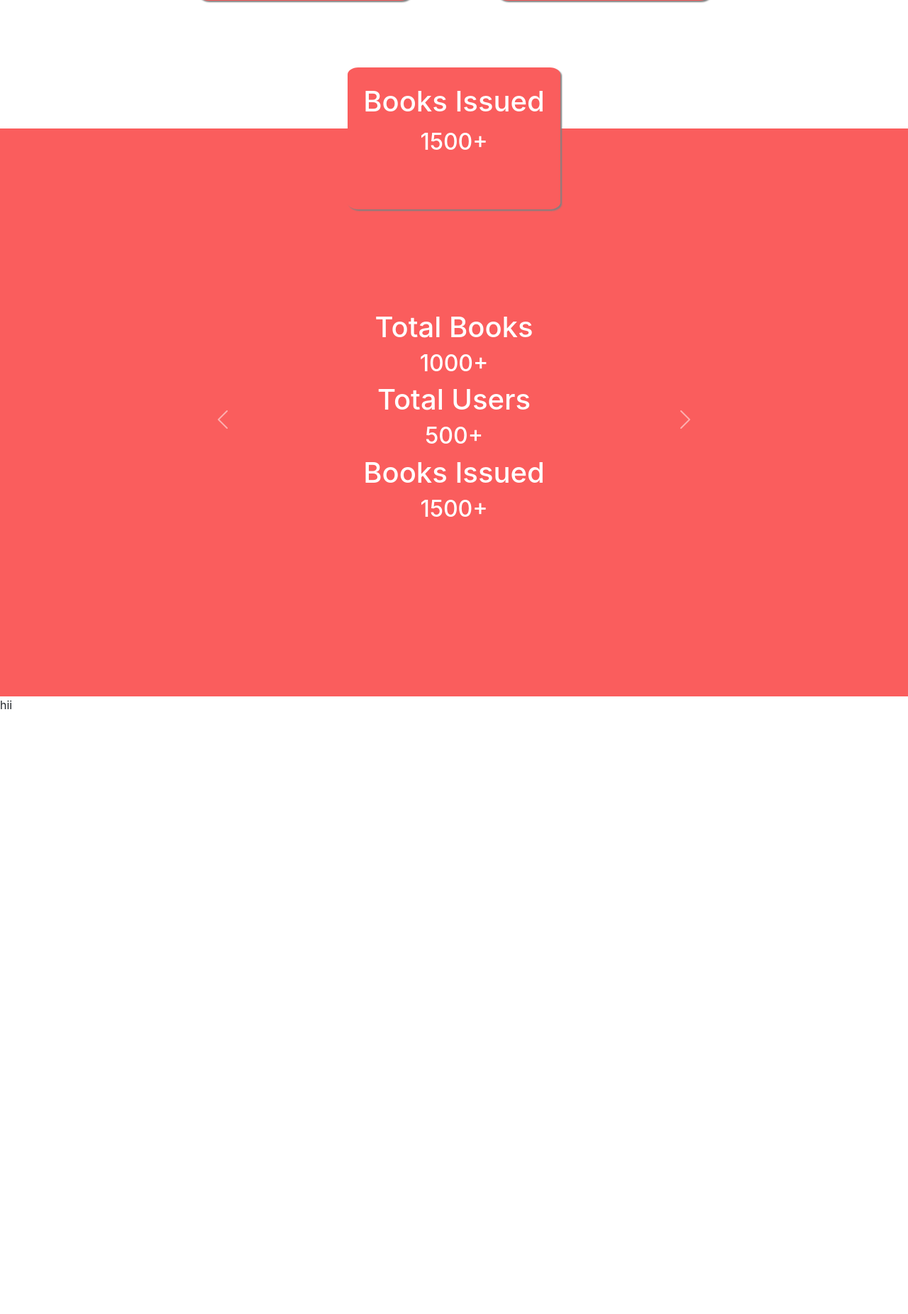
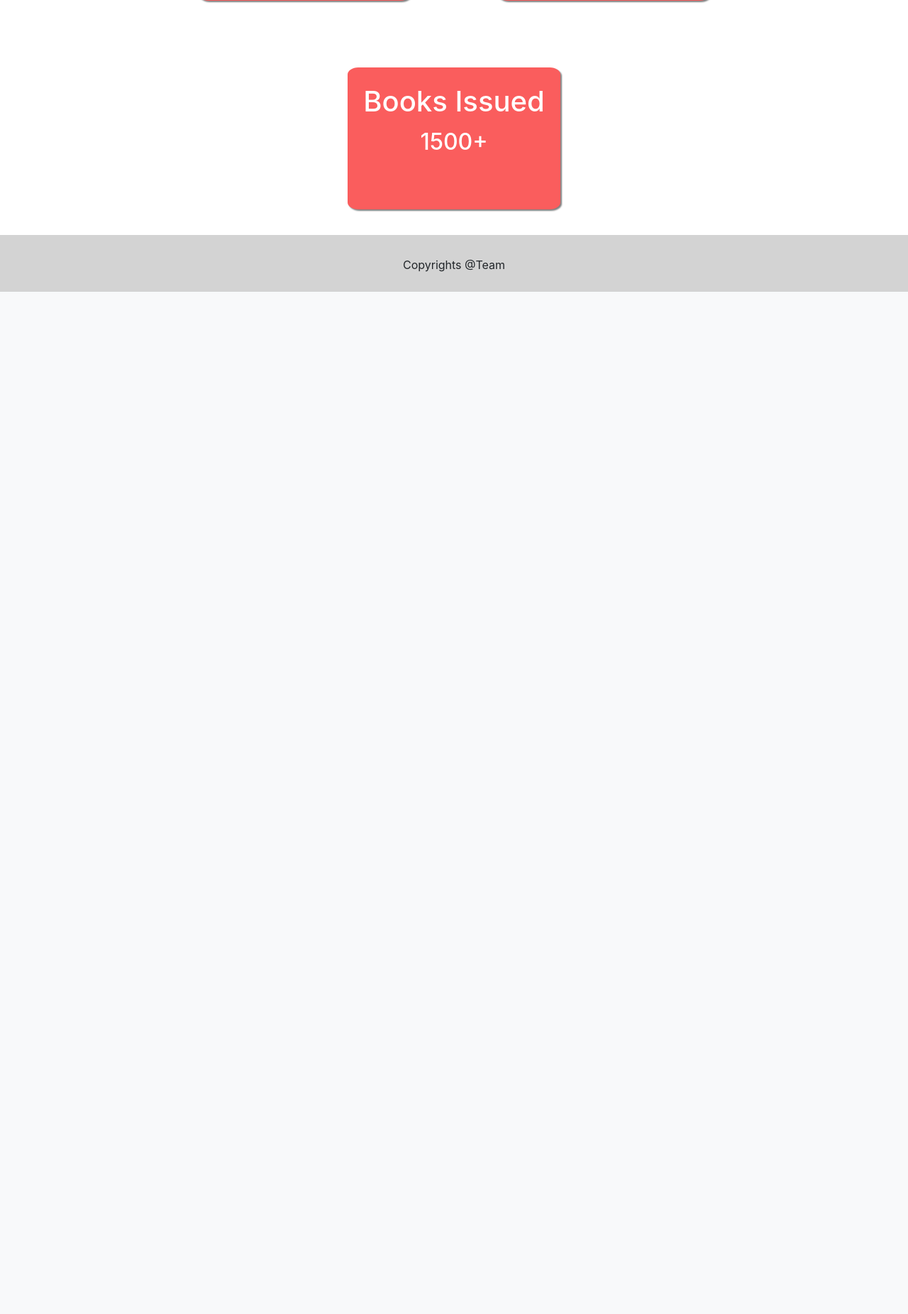
Before and after one commit to LMS-Updated/LibraryManagementSystem, a PHP site: page /home.html in a window 1280 px wide. Shown: the part 1059-2910 px from the top of the page at 71% size. After the commit the page ends 1470 px from the top, so only its background shows below. Run offline with PHP 8.4, Linux system fonts and the light colour scheme; some libraries are stand-ins or nearby versions.

Commit message:
reviews section removed from homepage

```diff
--- a/home.html
+++ b/home.html
@@ -83,55 +83,6 @@
     </div>
   </div>
 
-  <!-------------------------------------------------------Reviews---------------------------------------------------------------------------->
-
-  <div id="reviews">
-
-    <div id="reviews-carousel" class="carousel slide" data-ride="false">
-      <div class="carousel-inner">
-
-        <div class="carousel-item active">
-          <div class="reviews-item">
-            <h1 class="reviews-heading">Total Books</h1>
-            <h2>1000+</h2>
-          </div>
-          <div class="reviews-item">
-            <h1 class="reviews-heading">Total Users</h1>
-            <h2>500+</h2>
-          </div>
-          <div class="reviews-item">
-            <h1 class="reviews-heading">Books Issued</h1>
-            <h2>1500+</h2>
-          </div>
-        </div>
-
-        <div class="carousel-item ">
-          <div class="reviews-item">
-            <h1 class="reviews-heading">Total Books</h1>
-            <h2>1000+</h2>
-          </div>
-          <div class="reviews-item">
-            <h1 class="reviews-heading">Total Users</h1>
-            <h2>500+</h2>
-          </div>
-          <div class="reviews-item">
-            <h1 class="reviews-heading">Books Issued</h1>
-            <h2>1500+</h2>
-          </div>
-        </div>
-
-        <a class="carousel-control-prev" href="#reviews-carousel" role="button" data-slide="prev">
-          <span class="carousel-control-prev-icon"></span>
-        </a>
-        <a class="carousel-control-next" href="#reviews-carousel" role="button" data-slide="next">
-          <span class="carousel-control-next-icon"></span>
-        </a>
-      </div>
-    </div>
-  </div>
-
-  <!-----------------------------------------------------Additional Div      ------------------>
-  <div id="additional">hii</div>
 
   <footer class="footer">
     <span>Copyrights @Team</span>
--- a/public/css/style.css
+++ b/public/css/style.css
@@ -99,18 +99,3 @@ box-shadow:2px 2px 2px grey;
 .home-statistics-item-heading{
 padding:0% 0% 2% 0%;
 }
-
-/******************************************************Reviews*******************************************************************/
-
- #reviews{
-    text-align:center;
-    background-color:rgb(250, 93, 93);
-    color:#fff;
-    height:100vh;
-    padding:20%;
-}
-
-/**************************************************************Additional***********************************************************/
-#additional{
-    height:100vh;
-}
```
